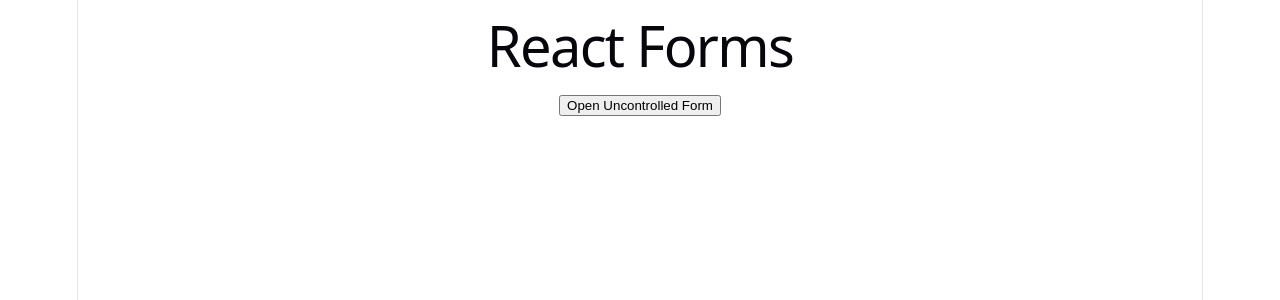
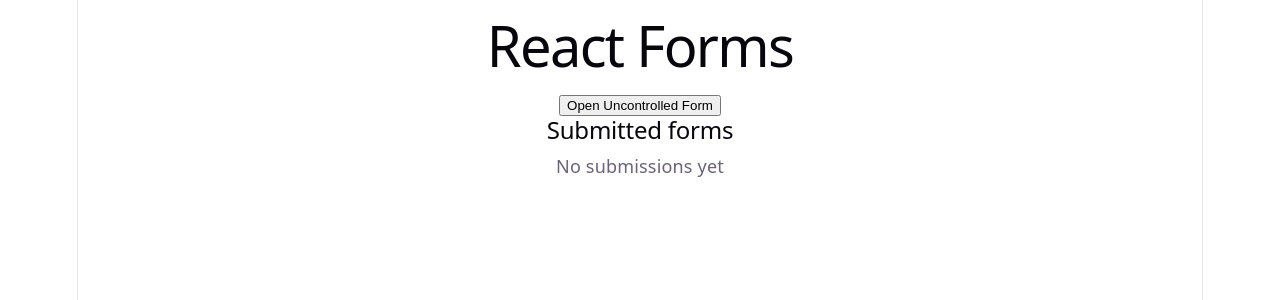
Before and after one commit to YekaterinaAlex/React-project, a React (Vite) app in the folder rs-react-app/: page / in a window 1280 px wide. Shown: the top 300 px of the page. Built offline with nearby package versions, Linux system fonts and the light colour scheme; the HTML template or start-up script is replaced by a standard one.

Commit message:
feat: add show submissions on main page

```diff
--- a/rs-react-app/src/App.tsx
+++ b/rs-react-app/src/App.tsx
@@ -1,4 +1,6 @@
 import { useState, useRef } from 'react';
+
+import { useAppSelector } from './store/hooks';
 
 import Modal from './components/Modal';
 import UncontrolledForm from './forms/UncontrolledForm/UncontrolledForm';
@@ -6,6 +8,8 @@ import UncontrolledForm from './forms/UncontrolledForm/UncontrolledForm';
 function App() {
   const [isModalOpen, setIsModalOpen] = useState(false);
   const openButtonRef = useRef<HTMLButtonElement>(null);
+
+  const submissions = useAppSelector((state) => state.forms.submissions);
 
   const handleCloseModal = () => {
     setIsModalOpen(false);
@@ -21,6 +25,27 @@ function App() {
       <Modal isOpen={isModalOpen} onClose={handleCloseModal}>
         <UncontrolledForm />
       </Modal>
+      <section>
+        <h2>Submitted forms</h2>
+        {submissions.length === 0 ? (
+          <p>No submissions yet</p>
+        ) : (
+          submissions.map((submission) => (
+            <article key={submission.id}>
+              <img
+                src={submission.imageBase64}
+                alt={submission.name}
+                width="120"
+              />
+              <h3>{submission.name}</h3>
+              <p>Age:{submission.age}</p>
+              <p>Email:{submission.email}</p>
+              <p>Gender:{submission.gender}</p>
+              <p>Country:{submission.country}</p>
+            </article>
+          ))
+        )}
+      </section>
     </main>
   );
 }
```
